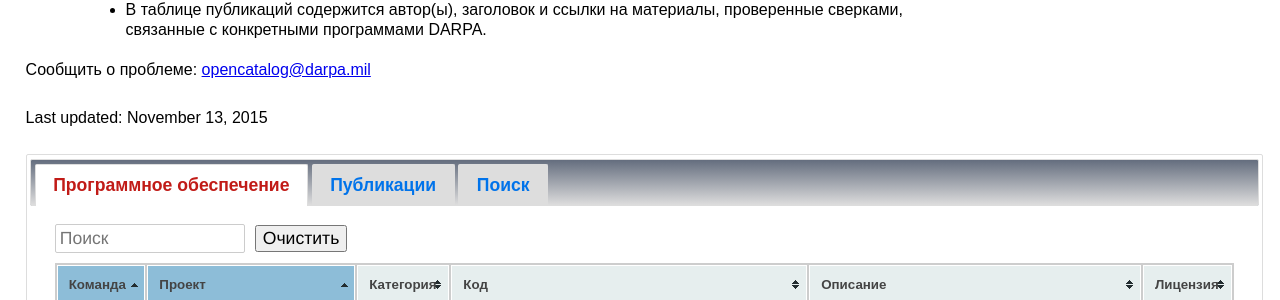
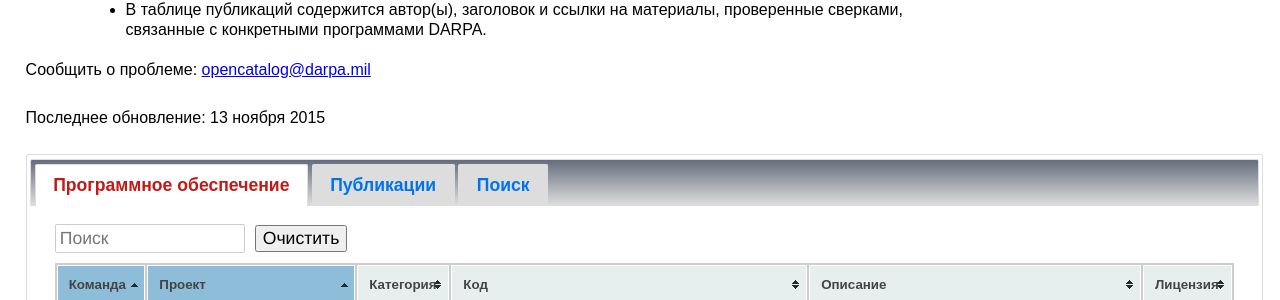
Before and after one commit to kant2002/darpa-ru, a Jekyll site: the page built from ru/HACMS.html, in a window 1280 px wide and 900 px high, scrolled down 428 px. Shown: the part 151-451 px from the top of the window. Built offline with Jekyll 4.4.1, drawn with Linux system fonts in a browser that asks for light colours.

Commit message:
New translations HACMS.html (Russian)

```diff
--- a/ru/HACMS.html
+++ b/ru/HACMS.html
@@ -10,7 +10,7 @@
         <p>Program Manager: <a href='http://www.darpa.mil/staff/dr-raymond-richards' class='programmanagerlink'>Dr. Raymond Richards</a></p>
       <p>Contact: <a href='https://contact.darpa.mil/contact?people=/staff/dr-raymond-richards'>Contact Dr. Raymond Richards</a>
       <p><p>Содержимое, приводимое ниже, было подготовлено организациями, которые частично финансируются ДАРПА; мнения и выводы, содержащиеся в нем, являются авторскими и не должны толковаться как представляющие официальную политику или одобрения, выраженные явно или подразумеваемые, ДАРПА или правительства США.</p><ul><li>The Software Table lists performers with one row per piece of software. Each piece of software has licensing information, a link to an external project page or contact information, and where possible a link to the code repository for the project.</li></ul>
-      <ul><li>В таблице публикаций содержится автор(ы), заголовок и ссылки на материалы, проверенные сверками, связанные с конкретными программами DARPA.</li></ul><p>Сообщить о проблеме: <a href="mailto:opencatalog@darpa.mil">opencatalog@darpa.mil</a></p><p>Last updated: November 13, 2015</p></div><div id='dialog'></div><div id='tabs' class='table-tabs'><ul><li><a href='#tabs0'>Программное обеспечение</a></li><li><a href='#tabs1'>Публикации</a></li><li><a href='#tabs300'>Поиск</a></li></ul><div id='software'><div id='tabs0'><input class='search' placeholder='Поиск' id='search0'/><button class='clear_button' id='clear0'>Очистить</button><table id='sftwr' class='tablesorter'>
+      <ul><li>В таблице публикаций содержится автор(ы), заголовок и ссылки на материалы, проверенные сверками, связанные с конкретными программами DARPA.</li></ul><p>Сообщить о проблеме: <a href="mailto:opencatalog@darpa.mil">opencatalog@darpa.mil</a></p><p>Последнее обновление: 13 ноября 2015</p></div><div id='dialog'></div><div id='tabs' class='table-tabs'><ul><li><a href='#tabs0'>Программное обеспечение</a></li><li><a href='#tabs1'>Публикации</a></li><li><a href='#tabs300'>Поиск</a></li></ul><div id='software'><div id='tabs0'><input class='search' placeholder='Поиск' id='search0'/><button class='clear_button' id='clear0'>Очистить</button><table id='sftwr' class='tablesorter'>
  <thead>
  <tr><th>Команда</th><th>Проект</th><th>Категория</th><th>Код</th><th>Описание</th><th>Лицензия</th></tr>
  </thead>
```
Also changed, not shown: other parts of ru/HACMS.html (+1 -1 lines).
